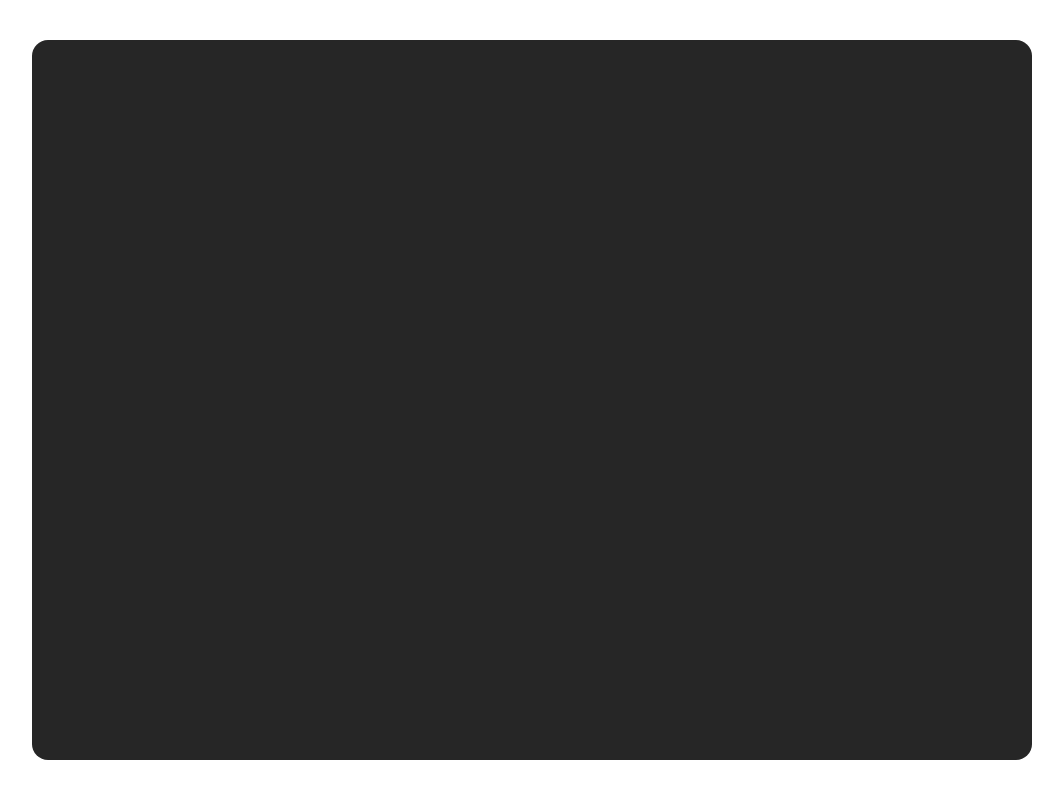
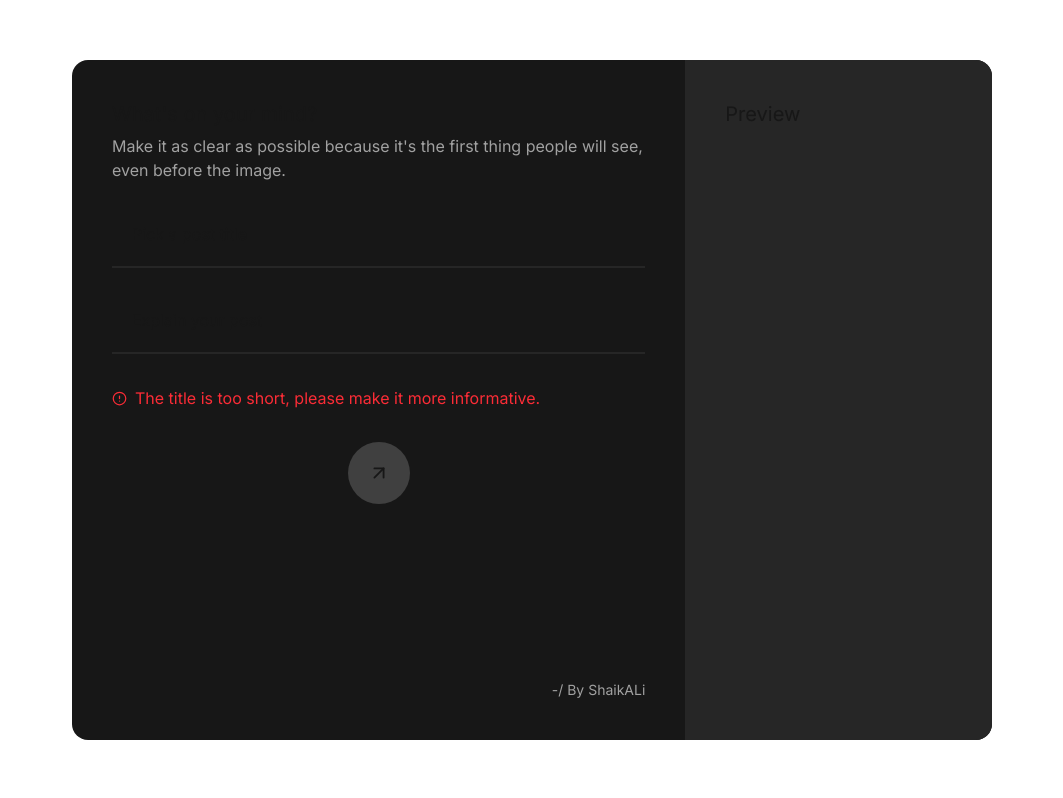
Before and after one commit to shaikali-c/spac, a Next.js app: page /create in a window 1280 px wide. Shown: the whole page, without its empty margins (108-1171 px from the left). Built offline with nearby package versions, Linux system fonts and the light colour scheme.

Commit message:
Post creation section is almost done by 80%, gotta work on backend

```diff
--- a/app/create/page.js
+++ b/app/create/page.js
@@ -1,7 +1,46 @@
+import { ArrowUpRight, CircleAlert } from "lucide-react";
+
 export default function Create() {
   return (
-    <section className="h-screen w-screen flex items-center justify-center">
-      <section className="w-full max-w-250 h-180 bg-neutral-800 rounded-2xl grid grid-cols-[2fr_1fr]"></section>
+    <section className="w-screen h-screen justify-center flex items-center p-5 md:p-0">
+      <div className="w-full h-170 max-w-230 bg-neutral-900 rounded-2xl grid md:grid-cols-[2fr_1fr] grid-cols-1 overflow-hidden">
+        <section className="relative">
+          <header className="p-10 pb-5 flex flex-col gap-1.5">
+            <h2 className="text-xl">What's on your mind?</h2>
+            <p className="text-neutral-400">
+              Make it as clear as possible because it's the first thing people
+              will see, even before the image.
+            </p>
+          </header>
+          <section className="p-10 pt-0 flex flex-col gap-5">
+            <input
+              type="text"
+              placeholder="Pick a post title"
+              className="w-full p-5 outline-0 border-b-2 border-neutral-800 focus:border-sky-600 transition-all"
+            />
+            <input
+              type="text"
+              placeholder="Explain your post"
+              className="w-full p-5 outline-0 border-b-2 border-neutral-800 focus:border-sky-600 transition-all"
+            />
+            <p className="text-red-500 flex items-center gap-2 mt-3">
+              <CircleAlert size={15} />
+              The title is too short, please make it more informative.
+            </p>
+            <button className="bg-neutral-700 w-fit mx-auto p-5 rounded-full mt-3 hover:bg-sky-600 cursor-pointer transition-all">
+              <ArrowUpRight size={22} />
+            </button>
+          </section>
+          <footer className="absolute bottom-0 right-0 p-10 text-sm text-neutral-400">
+            <p>-/ By ShaikALi</p>
+          </footer>
+        </section>
+        <div className="bg-neutral-800 hidden md:block">
+          <header>
+            <h2 className="text-xl pl-10 pt-10">Preview</h2>
+          </header>
+        </div>
+      </div>
     </section>
   );
 }
--- a/app/discover/page.js
+++ b/app/discover/page.js
@@ -30,7 +30,7 @@ export default function Discover() {
             ))}
             <Link
               aria-label="About thoughts page"
-              href={"/discover/tag"}
+              href={"/create"}
               className="text-center text-neutral-50 flex gap-1 justify-center items-center bg-sky-600 w-fit mx-auto p-3 px-5 rounded-full hover:underline mb-10"
             >
               Post a thought
```
